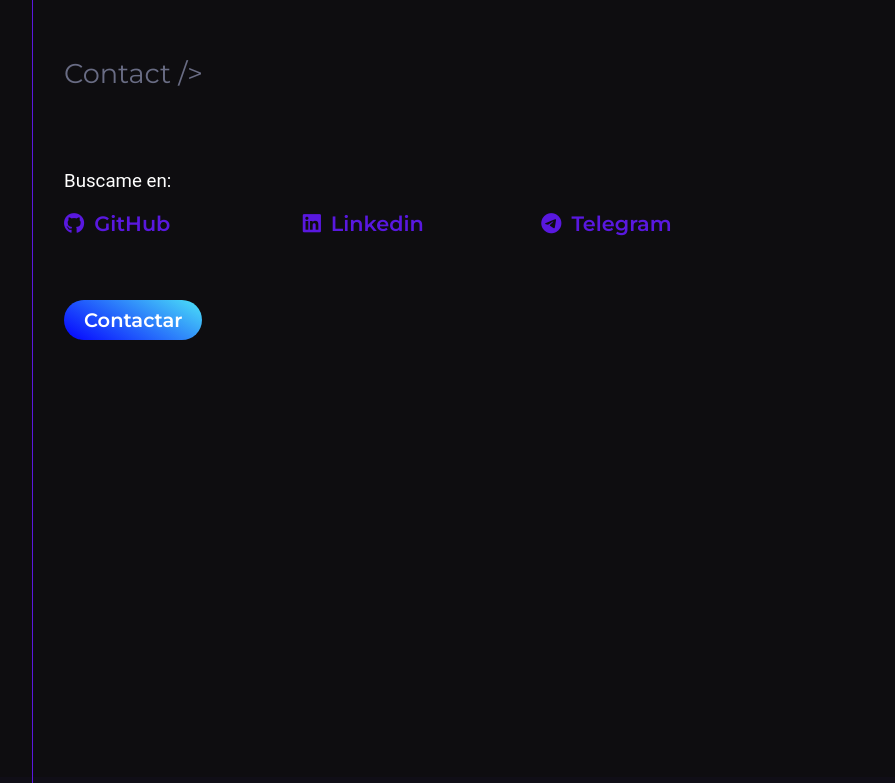
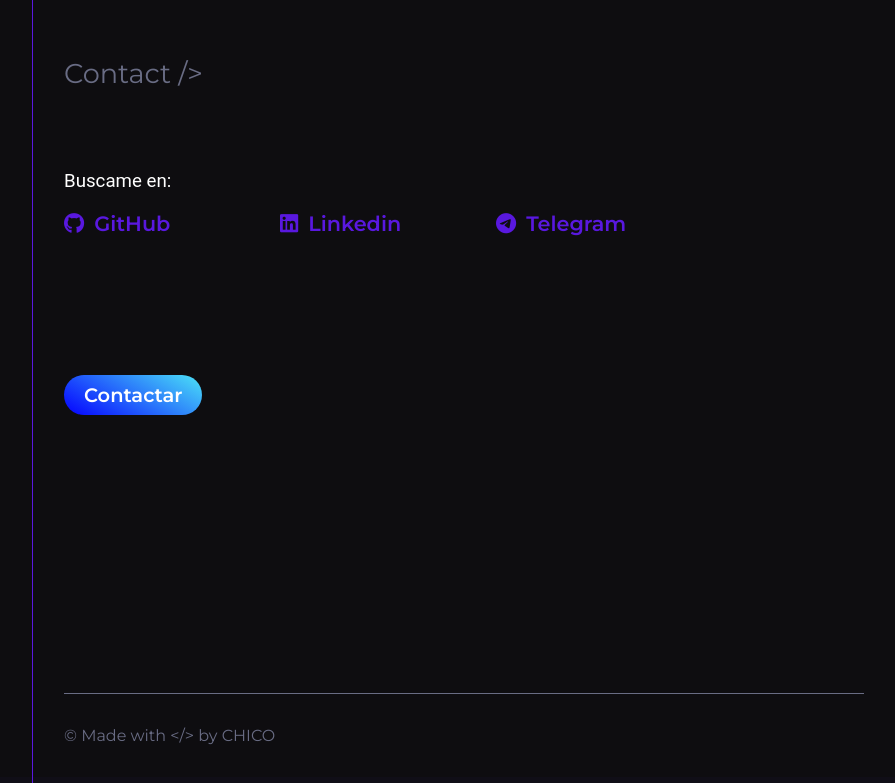
Before and after one commit to francisco-JGC/PortafolioV2, a React (Vite) app: page / in a window 1280 px wide. Shown: the part 1719-2502 px from the top of the page, without its empty margins (176-1071 px from the left). Built offline with nearby package versions, Linux system fonts and the light colour scheme.

Commit message:
feat: footer contact page

```diff
--- a/src/pages/contact/components/Contact/index.scss
+++ b/src/pages/contact/components/Contact/index.scss
@@ -1,5 +1,5 @@
 .contact {
-  margin-top: 4em;
+  width: 100%;
 
   span {
     font-size: calc(0.5em + 1vw);
--- a/src/pages/contact/container/index.jsx
+++ b/src/pages/contact/container/index.jsx
@@ -6,8 +6,13 @@ export const ContactPage = () => {
   return (
     <div className="contact-page" id="contact">
       <Social />
+      <ContactForm />
 
-      <ContactForm />
+      <div className="contact-page__footer">
+        <p>
+          © Made with <span className="code">{'</>'}</span> by CHICO
+        </p>
+      </div>
     </div>
   )
 }
--- a/src/pages/contact/container/index.scss
+++ b/src/pages/contact/container/index.scss
@@ -1,5 +1,20 @@
 .contact-page {
-  padding: 5em 15em;
+  padding: 5em 15em 0 15em;
   min-height: 100vh;
   background: #0e0d10;
+  display: flex;
+  flex-wrap: wrap;
+
+  &__footer {
+    display: flex;
+    justify-content: space-between;
+    align-items: center;
+    width: 100%;
+    padding: 2em 0;
+    border-top: 1px solid #696c84;
+    align-self: flex-end;
+    p {
+      color: #696c84;
+    }
+  }
 }
```
